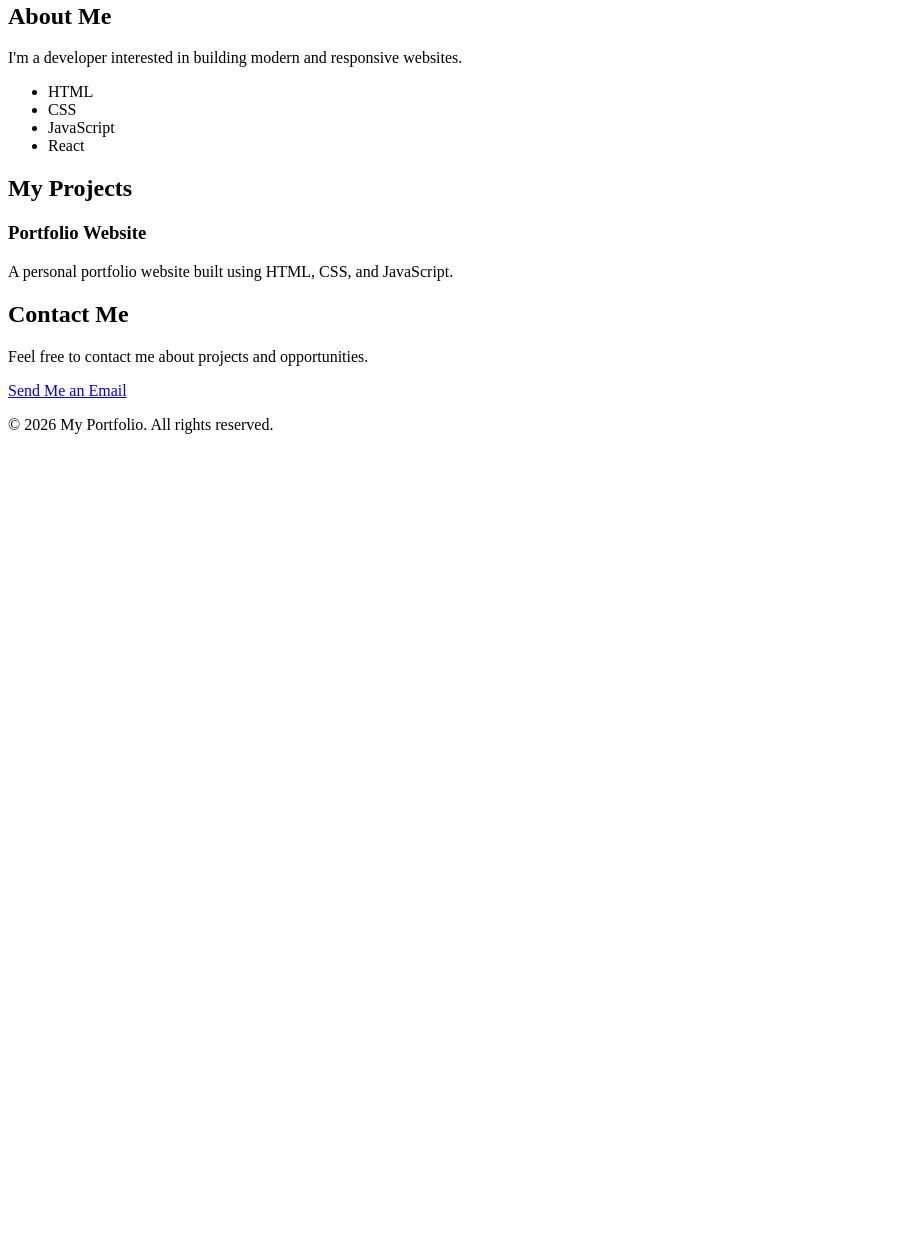
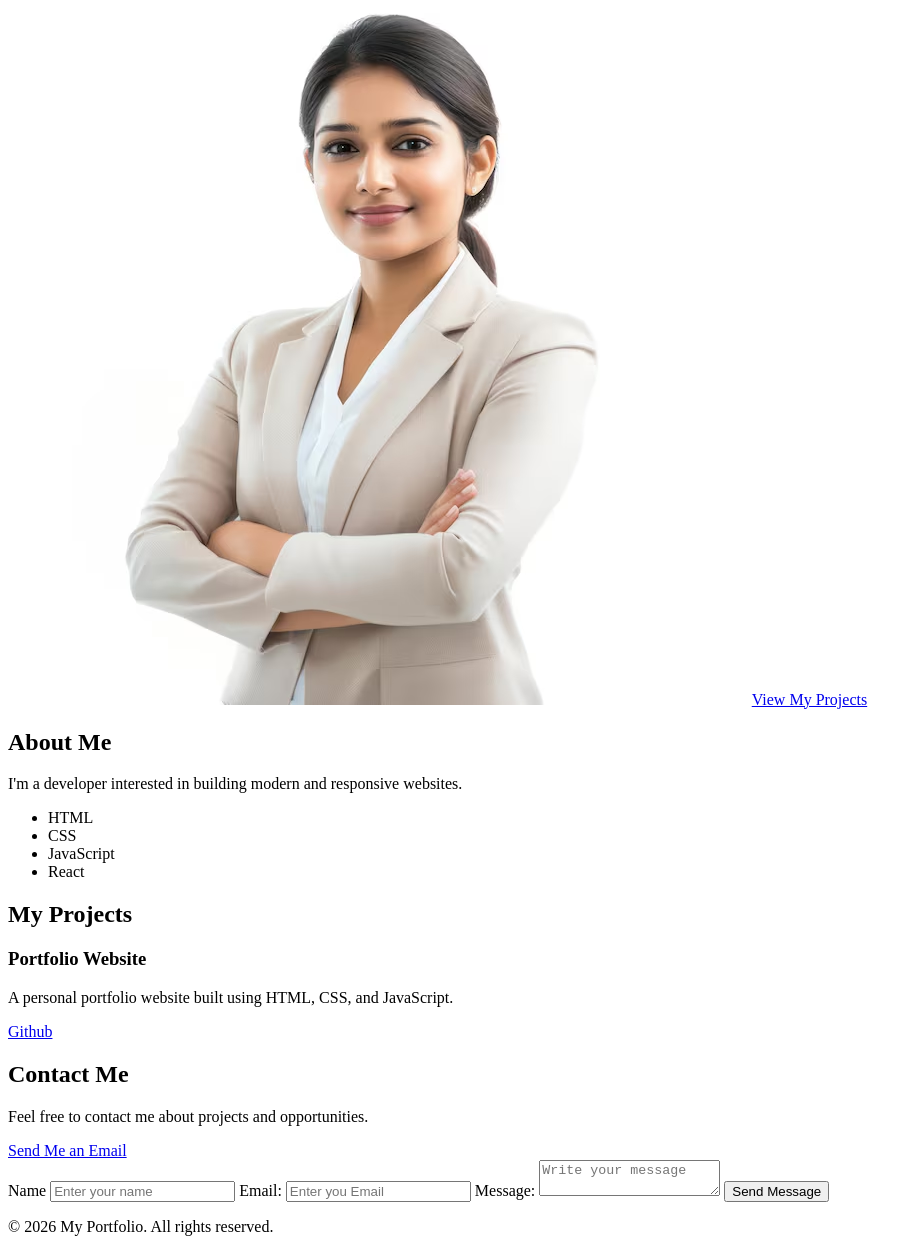
Before and after one commit to KutnurDevika/portfolio-website, a plain HTML site: page index.html in a window 1280 px wide. Shown: the part 293-1545 px from the top of the page, without its empty margins (0-922 px from the left). Before the commit the page ends 800 px from the top, so only its background shows below. Drawn offline with Linux system fonts and the light colour scheme.

Commit message:
Built contact form with HTML

```diff
--- a/index.html
+++ b/index.html
@@ -26,6 +26,7 @@
         <p>  I build websites and I'm learning
                 to become a full-stack developer.
             </p>
+            <img src="images/profile.avif" alt="Developer profile photo">
             <a href="#projects">View My Projects</a>
        </section>
 
@@ -50,6 +51,7 @@
             <h3>Portfolio Website</h3>
             <p> A personal portfolio website
                     built using HTML, CSS, and JavaScript.</p>
+                <a href="https://github.com/KutnurDevika/portfolio-website" target="_blank" rel="noopener noreferrer">Github</a>
         </article>
        </section>
 
@@ -58,6 +60,18 @@
         <p> Feel free to contact me about
                 projects and opportunities.</p>
         <a href="mailto:devikakutnur@gmail.com">Send Me an Email</a>
+        <form>
+            <label for="name">Name</label>
+            <input type="text" id="name" placeholder="Enter your name" required>
+
+                <label for="email">Email:</label>
+                <input type="email" id="email" placeholder="Enter you Email" required>
+
+            <label for="message">Message:</label>
+            <textarea id="message" placeholder="Write your message" required></textarea>
+
+            <button type="submit">Send Message</button>
+        </form>
        </section>
     </main>
 
```
Also changed, not shown: images/profile.avif (added).
